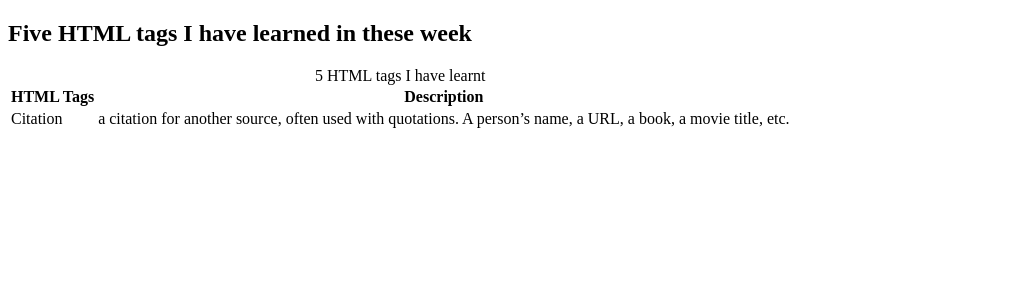
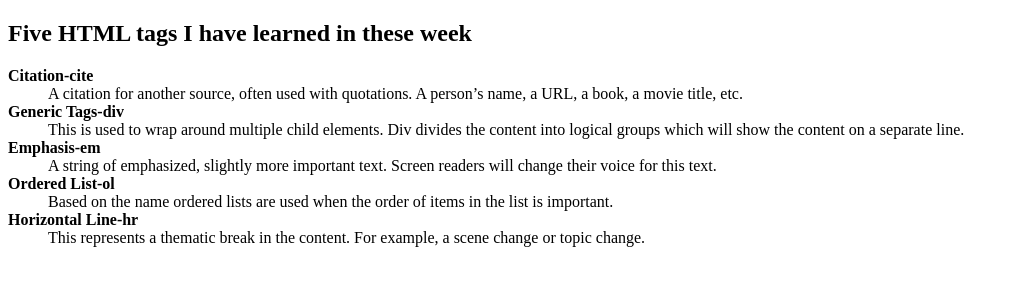
Before and after one commit to huan0251/huan0251.github.io, a plain HTML site: page html-assignment/notes.html in a window 1280 px wide. Shown: the whole page, without its empty margins (0-1015 px from the left). Drawn offline with Linux system fonts and the light colour scheme.

```diff
--- a/html-assignment/notes.html
+++ b/html-assignment/notes.html
@@ -6,17 +6,21 @@
     </head>
     <body>
         <h2>Five HTML tags I have learned in these week</h2>
-        <table>
-            <caption>5 HTML tags I have learnt</caption>
-            <thead>
-                <tr>
-                    <th>HTML Tags</th>
-                    <th>Description</th>
-                </tr>
-                <tr>
-                    <td>Citation</td>
-                    <td> <cite> </cite> a citation for another source, often used with quotations. A person’s name, a URL, a book, a movie title, etc.</td>
-                </tr>
-            </thead>
-        </table>
+
+                <dl>
+                    <dt> <strong>Citation-cite</strong> </dt>
+                    <dd> A citation for another source, often used with quotations. A person’s name, a URL, a book, a movie title, etc.</dd>
+
+                    <dt> <strong>Generic Tags-div</strong> </dt>
+                    <dd>This is used to wrap around multiple child elements. Div divides the content into logical groups which will show the content on a separate line.</dd>
+
+                    <dt>  <strong>Emphasis-em</strong> </dt>
+                    <dd>A string of emphasized, slightly more important text. Screen readers will change their voice for this text.</dd>
+
+                    <dt> <strong>Ordered List-ol</strong> </dt>
+                    <dd>Based on the name ordered lists are used when the order of items in the list is important.</dd>
+
+                    <dt> <strong>Horizontal Line-hr</strong> </dt>
+                    <dd>This represents a thematic break in the content. For example, a scene change or topic change. </dd>
+                </dl>
     </body>
```
Also changed, not shown: html-assignment/index.html (+0 -2 lines).
